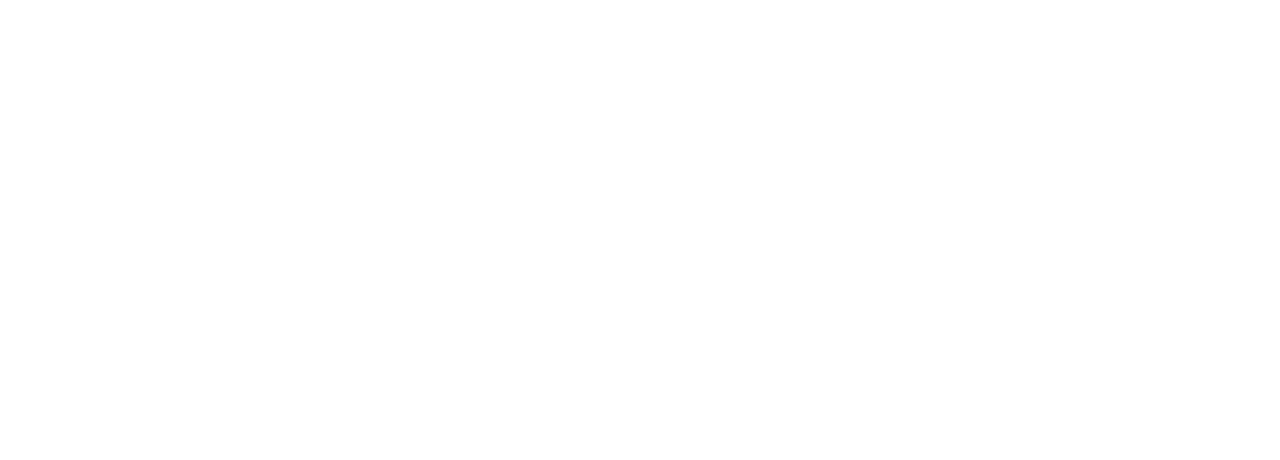
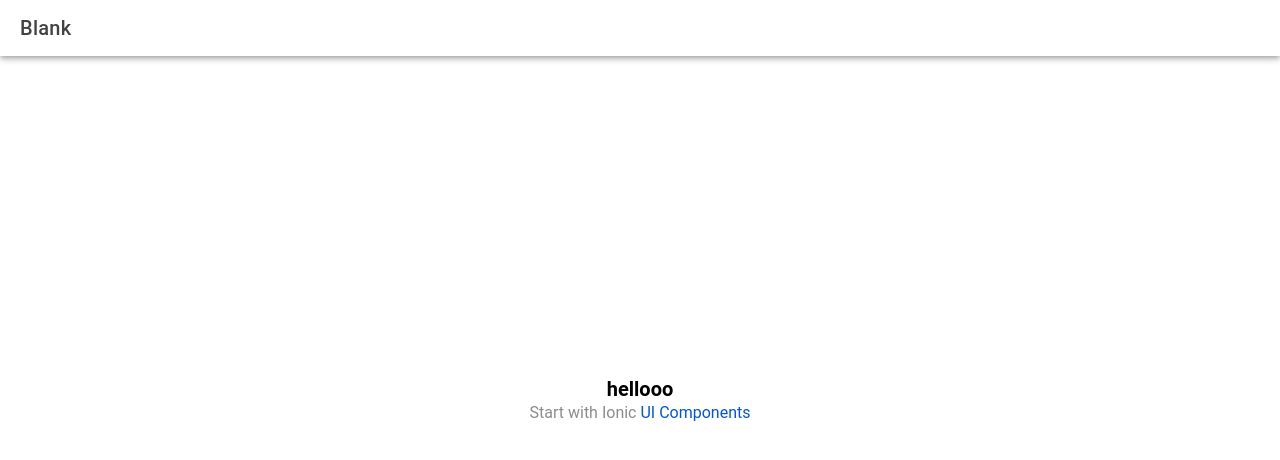
Before and after one commit to PacaChristianPhilipS27/it35-lab, a React (Vite) app: page /it35-lab/home in a window 1280 px wide. Shown: the top 460 px of the page. Built offline with nearby package versions, Linux system fonts and the light colour scheme.

Commit message:
reconfigured vite.config.ts and app.tsx

```diff
--- a/src/App.tsx
+++ b/src/App.tsx
@@ -39,11 +39,11 @@
   <IonApp>
     <IonReactRouter>
       <IonRouterOutlet>
-        <Route exact path="/home">
+        <Route exact path="/it35-lab/home">
           <Home />
         </Route>
-        <Route exact path="/">
-          <Redirect to="/home" />
+        <Route exact path="/it35-lab/">
+          <Redirect to="/it35-lab/home" />
         </Route>
       </IonRouterOutlet>
     </IonReactRouter>
--- a/src/components/ExploreContainer.tsx
+++ b/src/components/ExploreContainer.tsx
@@ -5,7 +5,7 @@
 const ExploreContainer: React.FC<ContainerProps> = () => {
   return (
     <div id="container">
-      <strong>Ready to create an app?</strong>
+      <strong>hellooo</strong>
       <p>Start with Ionic <a target="_blank" rel="noopener noreferrer" href="https://ionicframework.com/docs/components">UI Components</a></p>
     </div>
   );
--- a/vite.config.ts
+++ b/vite.config.ts
@@ -10,6 +10,7 @@
     react(),
     legacy()
   ],
+  base: "it35-lab",
   test: {
     globals: true,
     environment: 'jsdom',
```
